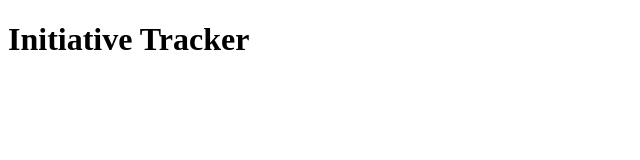
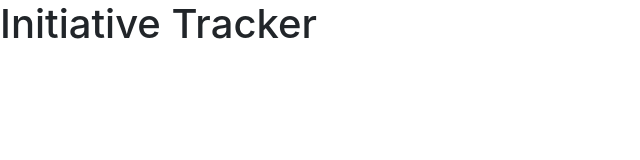
Before and after one commit to tmazyrko/initiative-tracker, a React app: page public/index.html in a window 1280 px wide. Shown: the whole page, without its empty margins (0-640 px from the left). Built offline with nearby package versions, Linux system fonts and the light colour scheme.

Commit message:
Add Bootstrap 4 CDN link

```diff
--- a/public/index.html
+++ b/public/index.html
@@ -9,6 +9,7 @@
       name="description"
       content="Web site created using create-react-app"
     />
+    <link href="https://stackpath.bootstrapcdn.com/bootstrap/4.4.1/css/bootstrap.min.css" rel="stylesheet" integrity="sha384-Vkoo8x4CGsO3+Hhxv8T/Q5PaXtkKtu6ug5TOeNV6gBiFeWPGFN9MuhOf23Q9Ifjh" crossorigin="anonymous">
     <link rel="apple-touch-icon" href="%PUBLIC_URL%/logo192.png" />
     <!--
       manifest.json provides metadata used when your web app is installed on a
```
